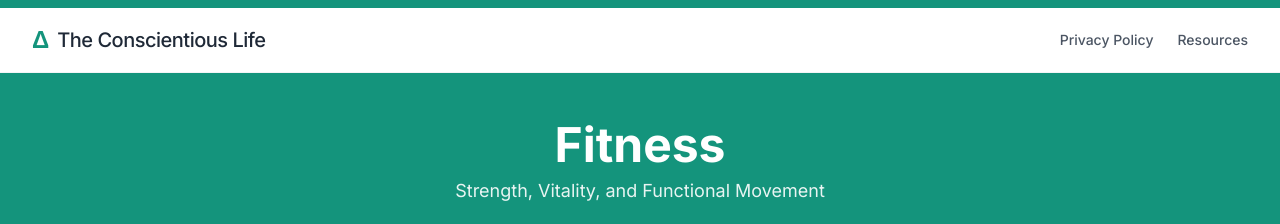
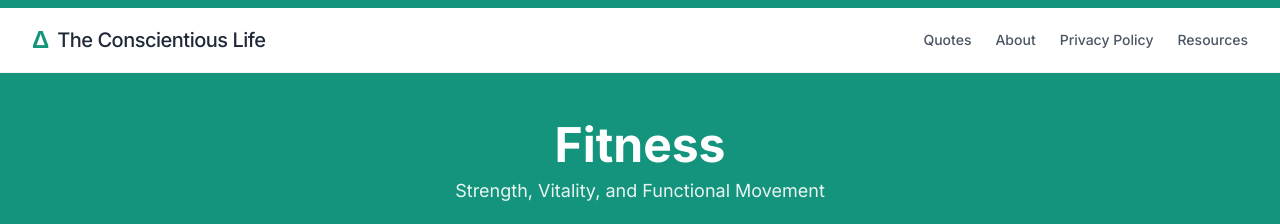
Before and after one commit to theconscientiouslife1-coder/TheCL, a Jekyll site: the page fitness.html, which Jekyll copies as it is, in a window 1280 px wide. Shown: the top 224 px of the page. Built offline with Jekyll 4.4.1, drawn with Linux system fonts in a browser that asks for light colours; nearby versions of some CDN libraries.

Commit message:
add quote section

```diff
--- a/fitness.html
+++ b/fitness.html
@@ -39,6 +39,8 @@
                     <span class="text-lg md:text-xl font-medium tracking-tight">The Conscientious Life</span>
                 </a>
                 <nav class="hidden md:flex items-center space-x-6 text-sm font-medium text-gray-600">
+                    <a href="quotes.html" class="hover:text-[#14947c] transition-colors">Quotes</a>
+                    <a href="About.html" class="hover:text-[#14947c] transition-colors">About</a>
                     <a href="#" class="hover:text-[#14947c] transition-colors">Privacy Policy</a>
                     <a href="#" class="hover:text-[#14947c] transition-colors">Resources</a>
                 </nav>
```
